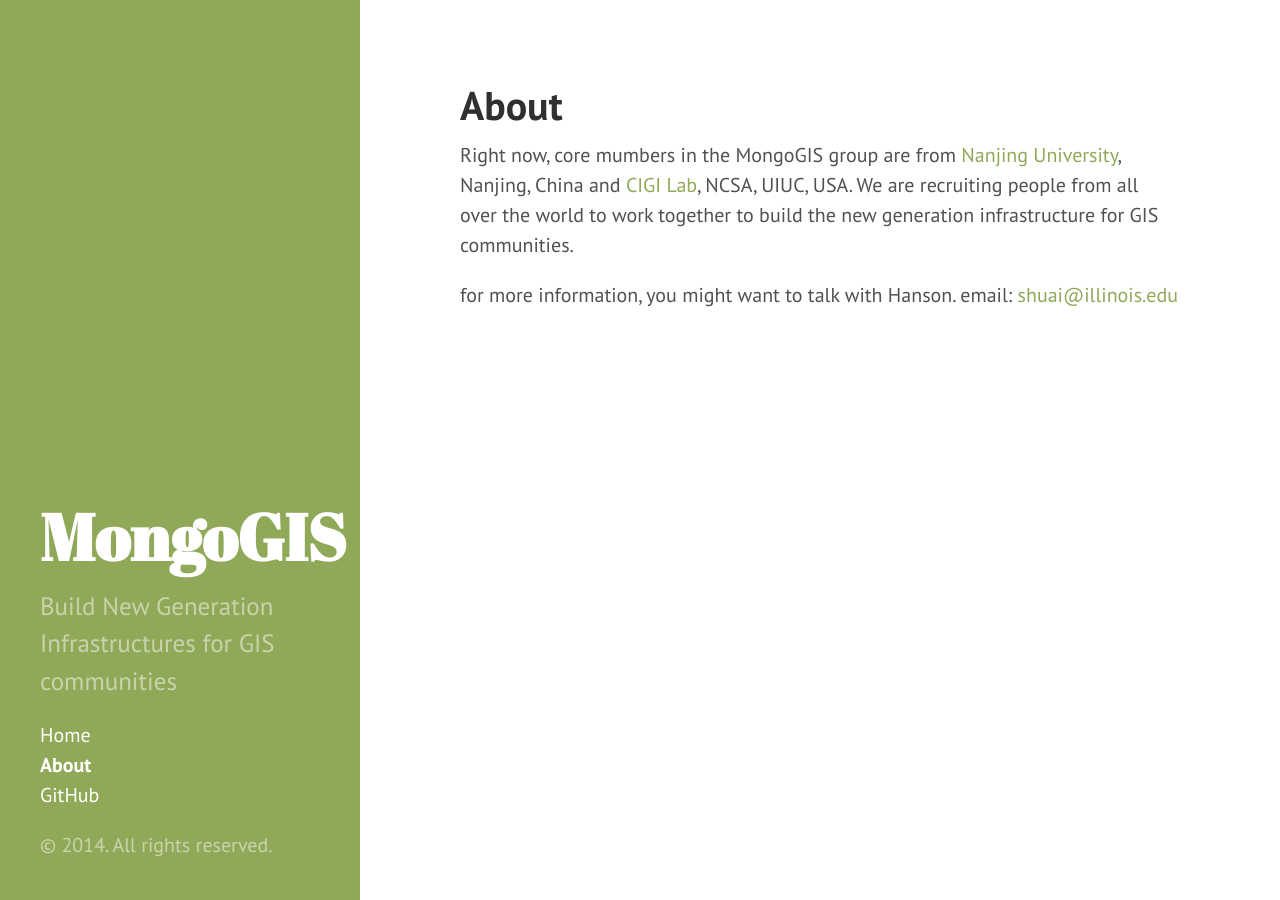
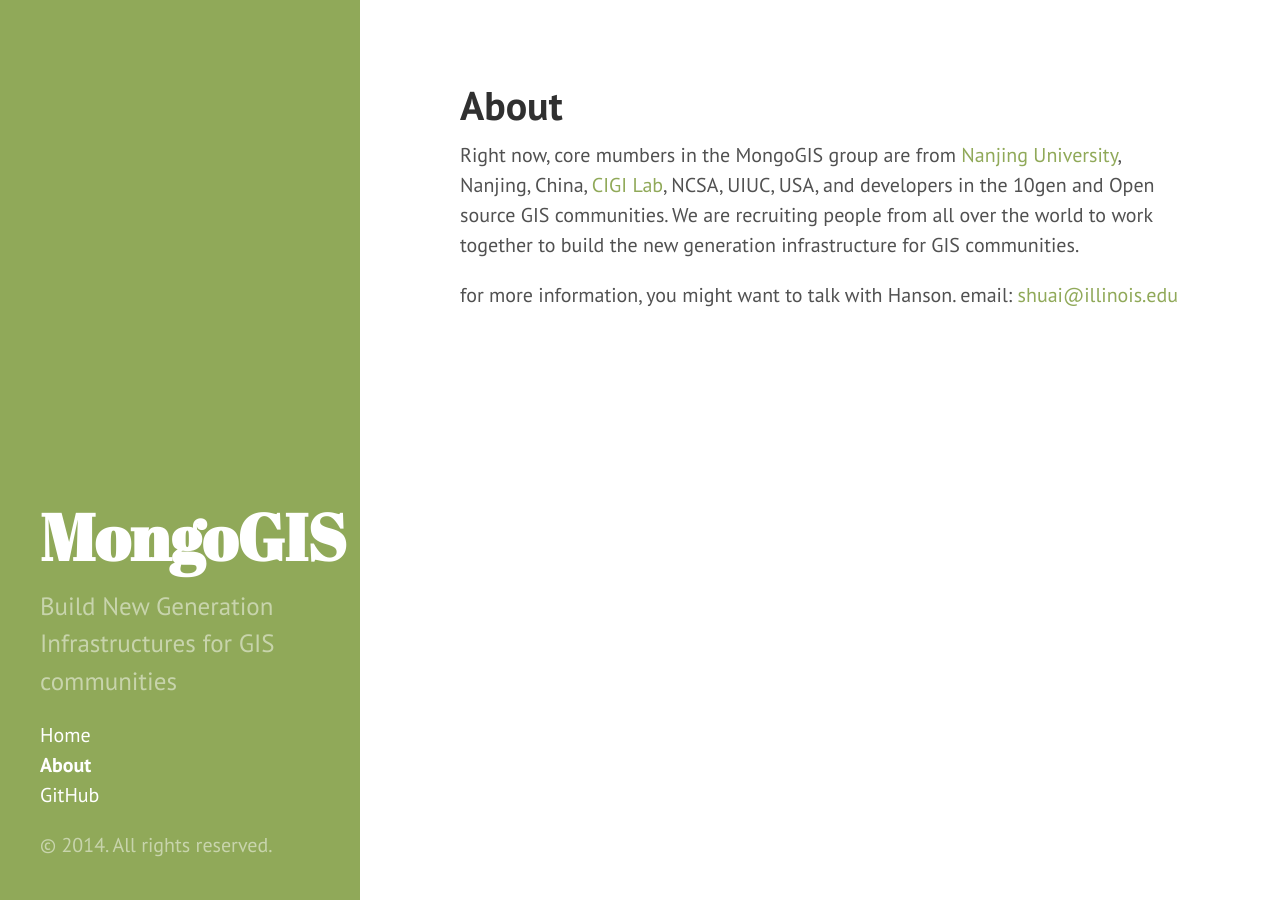
Before and after one commit to mongogis/mongogis.github.io, a Jekyll site: the page built from about.md, in a window 1280 px wide. Built offline with Jekyll 4.4.1, drawn with Linux system fonts in a browser that asks for light colours; Markdown is read by kramdown in place of the engine named in the settings.

Commit message:
Update about.md

```diff
--- a/about.md
+++ b/about.md
@@ -4,6 +4,6 @@ title: About
 ---
 
 
-Right now, core mumbers in the MongoGIS group are from [Nanjing University](http://gis.nju.edu.cn/), Nanjing, China and [CIGI Lab](http://cybergis.illinois.edu/), NCSA, UIUC, USA. We are recruiting people from all over the world to work together to build the new generation infrastructure for GIS communities.
+Right now, core mumbers in the MongoGIS group are from [Nanjing University](http://gis.nju.edu.cn/), Nanjing, China, [CIGI Lab](http://cybergis.illinois.edu/), NCSA, UIUC, USA, and developers in the 10gen and Open source GIS communities. We are recruiting people from all over the world to work together to build the new generation infrastructure for GIS communities.
 
 for more information, you might want to talk with Hanson. email: <shuai@illinois.edu>
```
